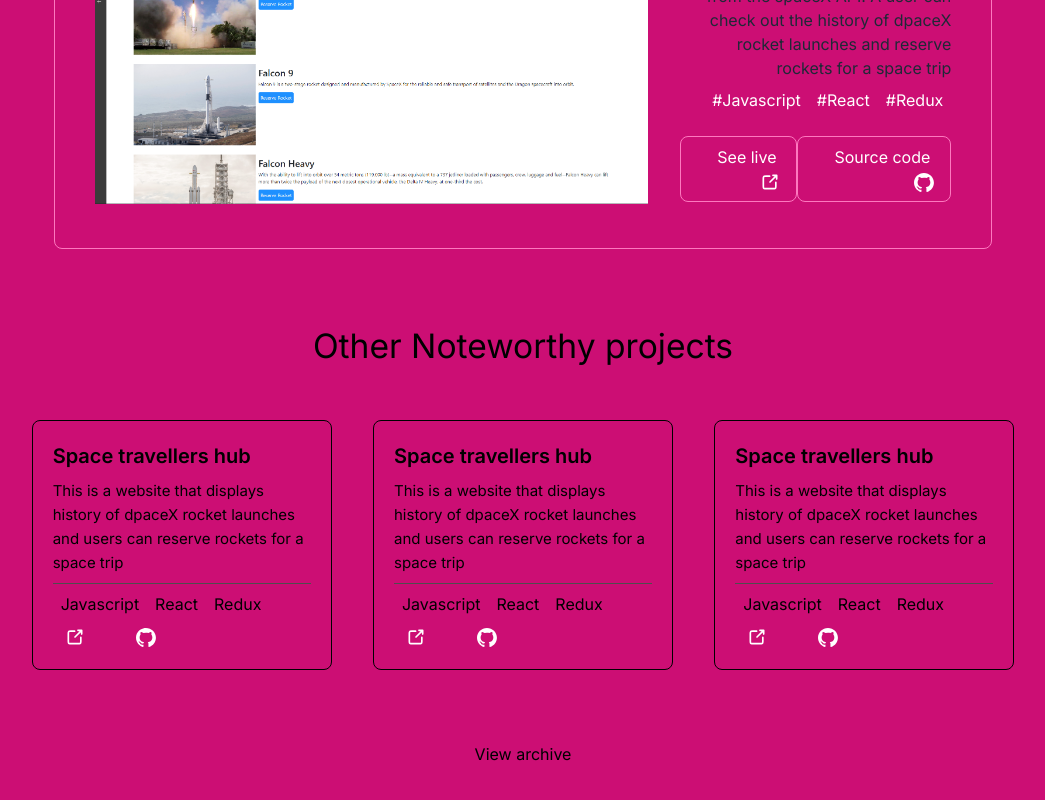
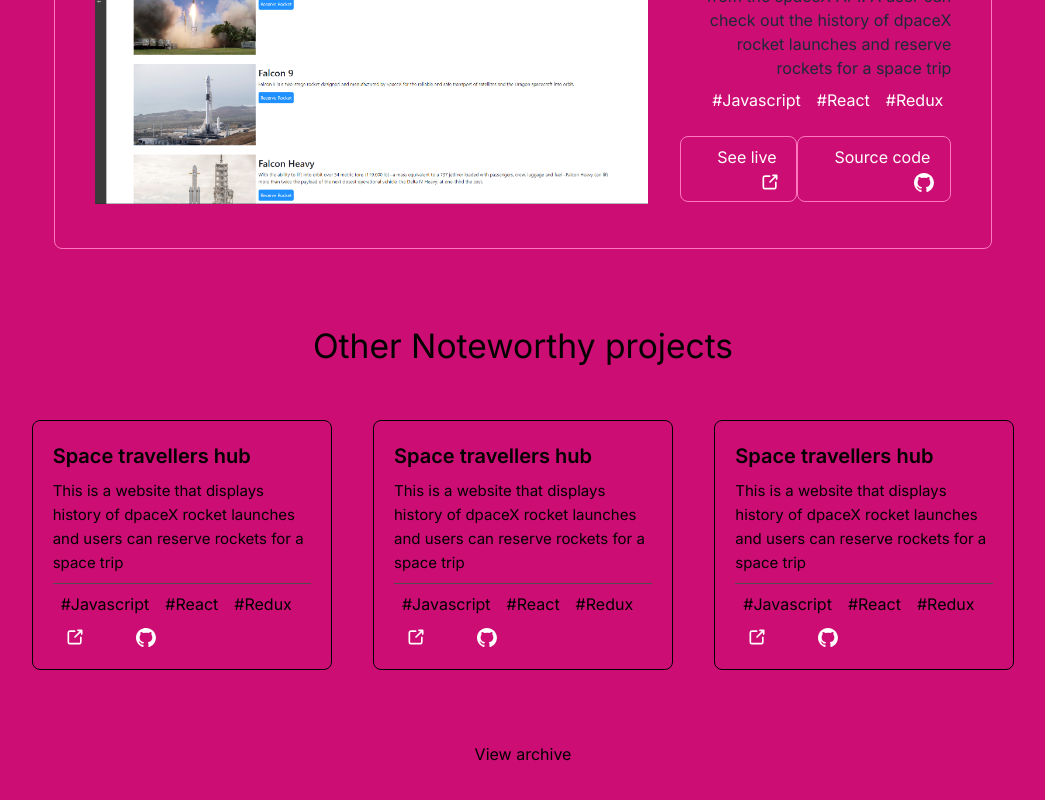
Before and after one commit to TracyMuso/tfp, a Next.js app: page / in a window 1280 px wide. Shown: the part 2993-3793 px from the top of the page, without its empty margins (117-1162 px from the left). Built offline with nearby package versions, Linux system fonts and the light colour scheme.

Commit message:
feat(projects-section): update text on projects section

```diff
--- a/components/Cards/secondaryProjectCard.tsx
+++ b/components/Cards/secondaryProjectCard.tsx
@@ -20,7 +20,7 @@
           {technologies?.map((item, idx) => {
             return (
               <span key={idx} className="inline-block px-2">
-                {item}
+                #{item}
               </span>
             );
           })}
```
